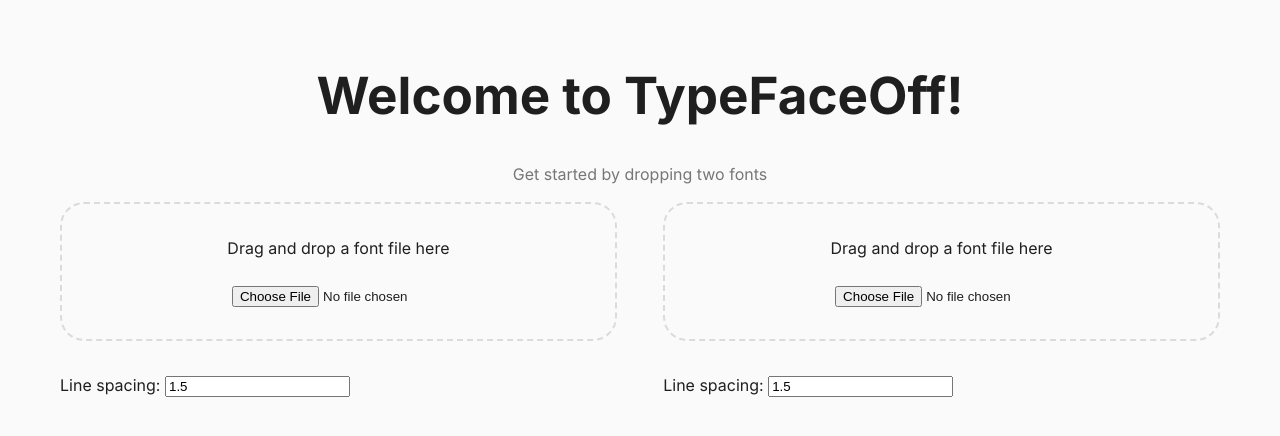
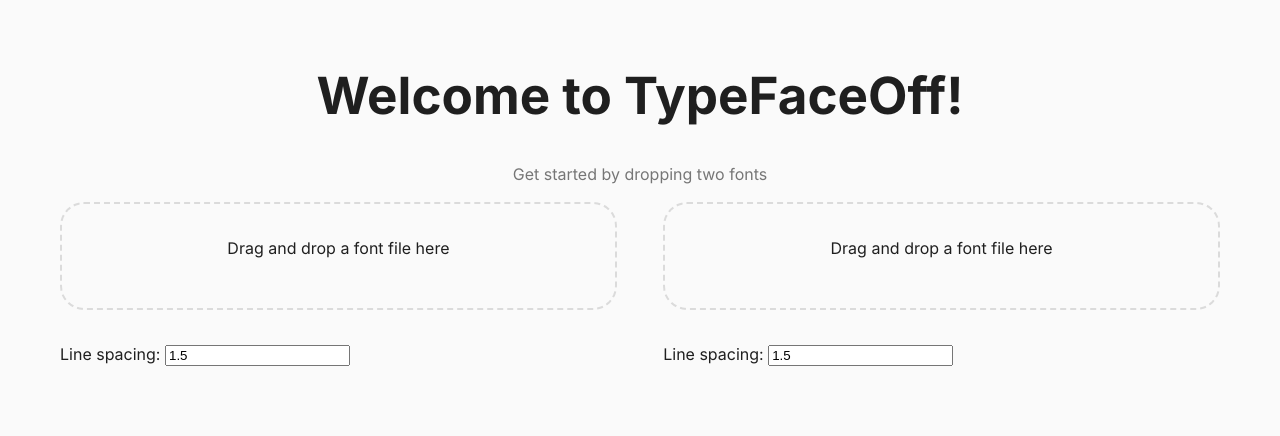
Before and after one commit to typefaceoff/typefaceoff, a React (Vite) app: page / in a window 1280 px wide. Shown: the top 436 px of the page. Built offline with nearby package versions, Linux system fonts and the light colour scheme.

Commit message:
Removed input file button and moved to droparea

```diff
--- a/src/components/FontUploader.tsx
+++ b/src/components/FontUploader.tsx
@@ -39,6 +39,7 @@ const FontUploader: React.FC<{ onFontSelected: (selectedFont: File | null) => vo
   };
 
   return (
+    <form>
       <div className="drop-area" onDrop={handleDrop} onDragOver={handleDragOver}>
         <p>Drag and drop a font file here</p>
         <input
@@ -48,6 +49,7 @@ const FontUploader: React.FC<{ onFontSelected: (selectedFont: File | null) => vo
           onChange={handleFileChange}
         />
       </div>
+    </form>
   );
 };
 
--- a/src/styles/FontUploader.css
+++ b/src/styles/FontUploader.css
@@ -1,4 +1,5 @@
 .drop-area {
+    position: relative;
     align-items: center;
     border-radius: 24px;
     border: 2px dashed var(--color-border);
@@ -14,6 +15,19 @@
 }
 
 .input-button {
-    margin-block-start: 10px;
-    padding-inline-start: 40px;
-}
+    /* Cross-browser opacity lines*/
+    opacity: 0.0;
+    -ms-filter: "progid:DXImageTransform.Microsoft.Alpha(Opacity=0)";
+    filter: alpha(opacity=0);
+    -moz-opacity: 0.0;
+    -khtml-opacity: 0.0;
+
+    position: absolute;
+    top: 0;
+    left: 0;
+    bottom: 0;
+    right: 0;
+    width: 100%;
+    height:100%;
+    cursor: pointer;
+ }
```
Lines whose indentation alone changed are shown as unchanged.
